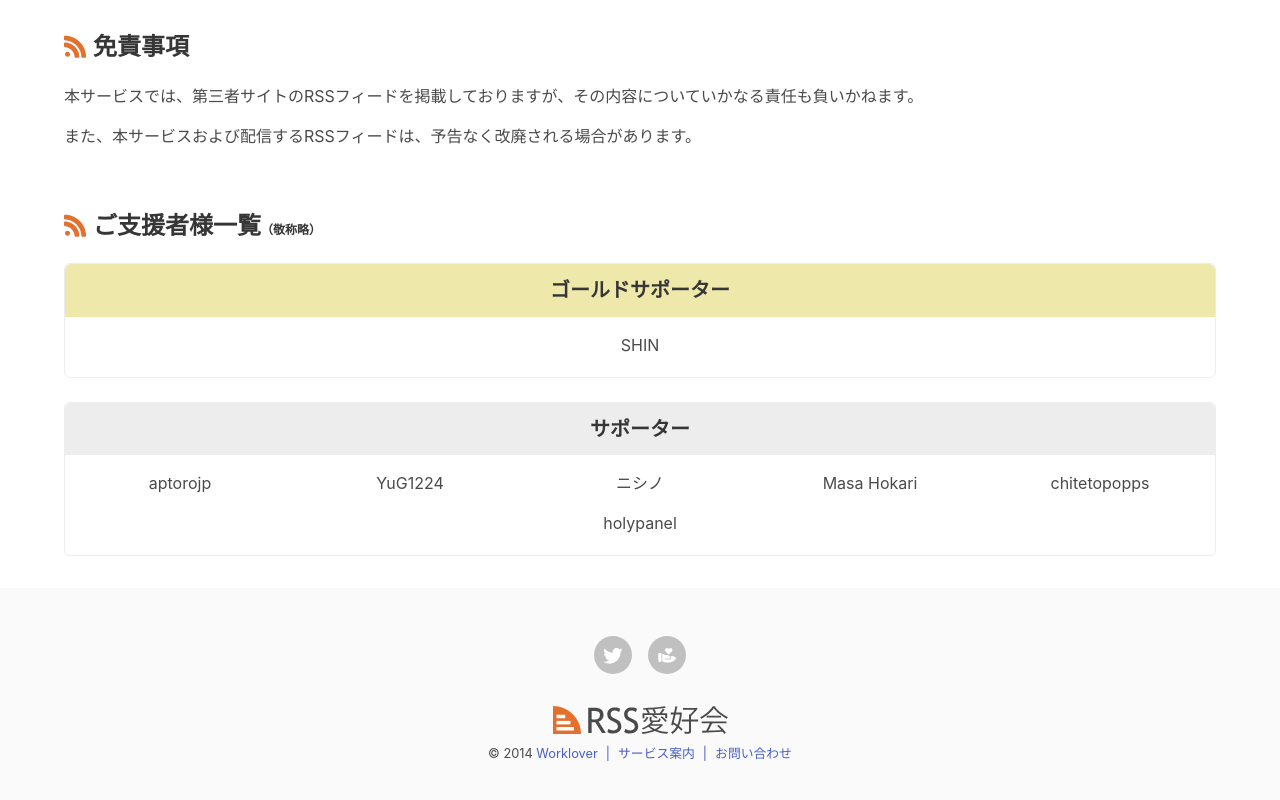
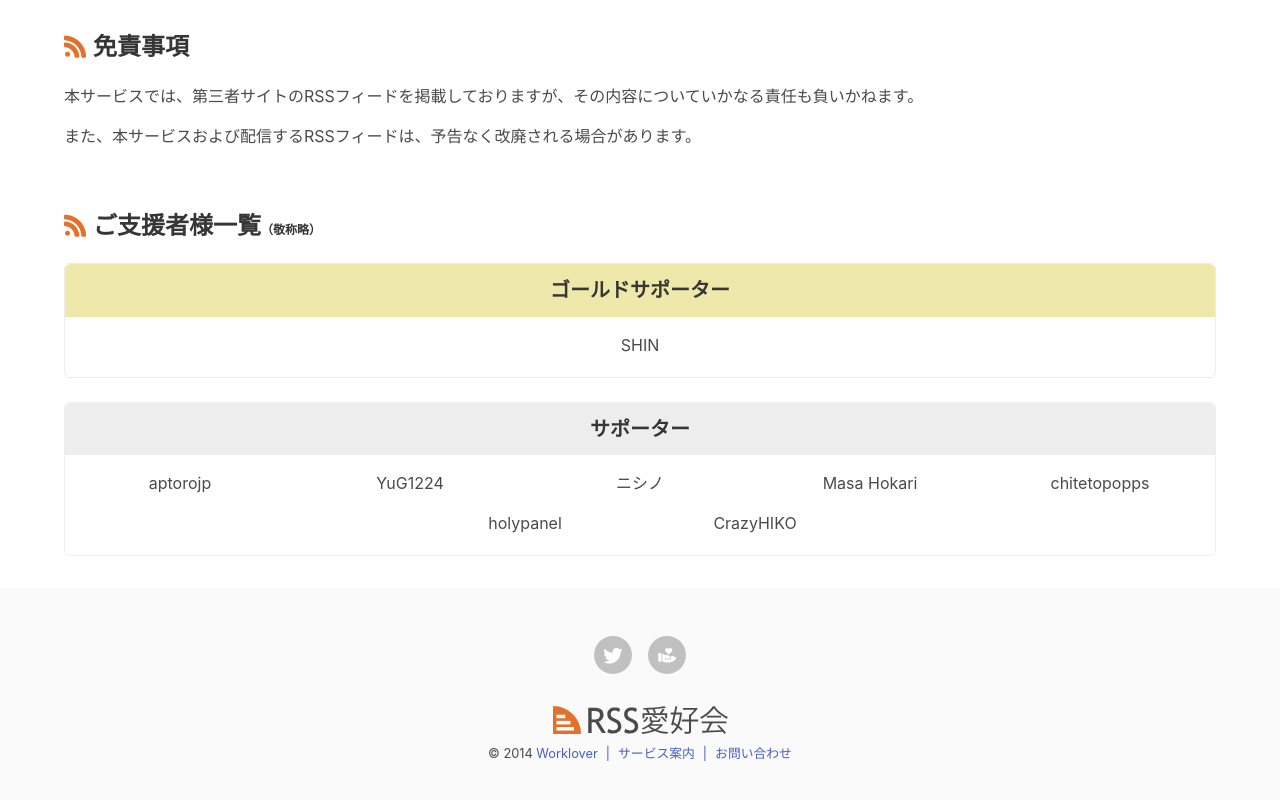
Before and after one commit to aikawame/rsslovers, a Next.js app in the folder frontend/: page /about in a window 1280 px wide. Shown: the part 833-1633 px from the top of the page. Built offline with nearby package versions, Linux system fonts and the light colour scheme; no server answers; what react-google-recaptcha-v3 would draw is missing.

Commit message:
ご支援者様を追加する

```diff
--- a/frontend/components/SupportersList.tsx
+++ b/frontend/components/SupportersList.tsx
@@ -9,7 +9,8 @@ export default function SupportersList () {
     'ニシノ',
     'Masa Hokari',
     'chitetopopps',
-    'holypanel'
+    'holypanel',
+    'CrazyHIKO'
   ]
 
   return (
```
